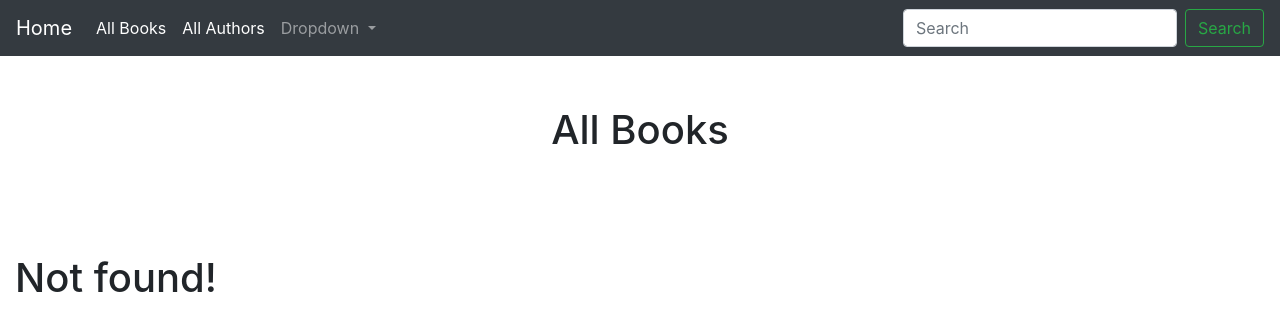
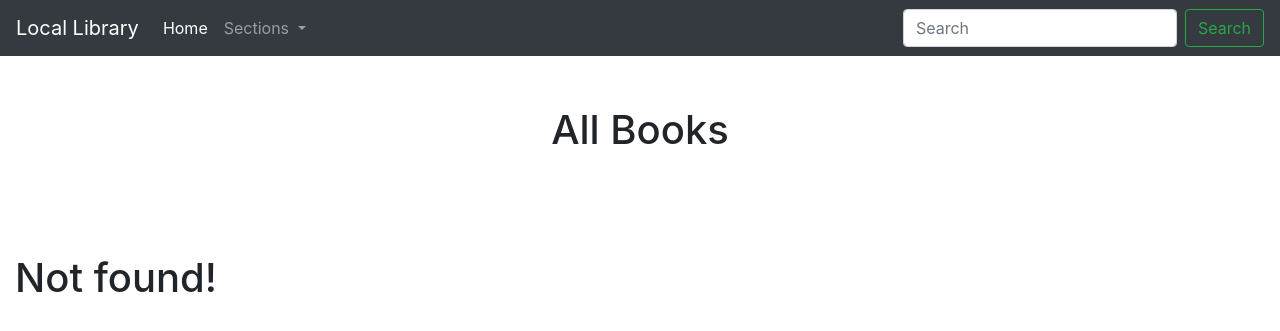
Before and after one commit to MohamadGorji/book-library, a Django app: page /book/list in a window 1280 px wide. Shown: the top 331 px of the page. Run offline with Django 3.2, Linux system fonts and the light colour scheme; data that the repository does not hold is empty; some libraries are stand-ins or nearby versions.

Commit message:
Fix links of navbar

```diff
--- a/src/media/templates/book/book_list.html
+++ b/src/media/templates/book/book_list.html
@@ -31,7 +31,7 @@
         </tbody>
       </table>
     </div>
-    {% include 'partials/pagination.html' %}
+    {% include '../partial/pagination.html' %}
 
 {% else %}
     <h1>Not found!</h1>
--- a/src/media/templates/partial/navigation.html
+++ b/src/media/templates/partial/navigation.html
@@ -1,5 +1,5 @@
 <nav class="navbar navbar-expand-sm bg-dark navbar-dark">
-  <a class="navbar-brand" href="#">Home</a>
+  <a class="navbar-brand" href="#">Local Library</a>
   <button class="navbar-toggler" type="button" data-toggle="collapse" data-target="#navbarSupportedContent" aria-controls="navbarSupportedContent" aria-expanded="false" aria-label="Toggle navigation">
     <span class="navbar-toggler-icon"></span>
   </button>
@@ -7,20 +7,15 @@
   <div class="collapse navbar-collapse" id="navbarSupportedContent">
     <ul class="navbar-nav mr-auto">
       <li class="nav-item active">
-        <a class="nav-link" href="#">All Books</a>
-      </li>
-      <li class="nav-item active">
-        <a class="nav-link" href="#">All Authors</a>
+        <a class="nav-link" href="{% url 'book:index' %}">Home</a>
       </li>
       <li class="nav-item dropdown">
         <a class="nav-link dropdown-toggle" href="#" id="navbarDropdown" role="button" data-toggle="dropdown" aria-haspopup="true" aria-expanded="false">
-          Dropdown
+          Sections
         </a>
         <div class="dropdown-menu" aria-labelledby="navbarDropdown">
-          <a class="dropdown-item" href="#">Action</a>
-          <a class="dropdown-item" href="#">Another action</a>
-          <div class="dropdown-divider"></div>
-          <a class="dropdown-item" href="#">Something else here</a>
+          <a class="dropdown-item" href="{% url 'book:bookList' %}">All books</a>
+          <a class="dropdown-item" href="#">All authors</a>
         </div>
       </li>
     </ul>
```
